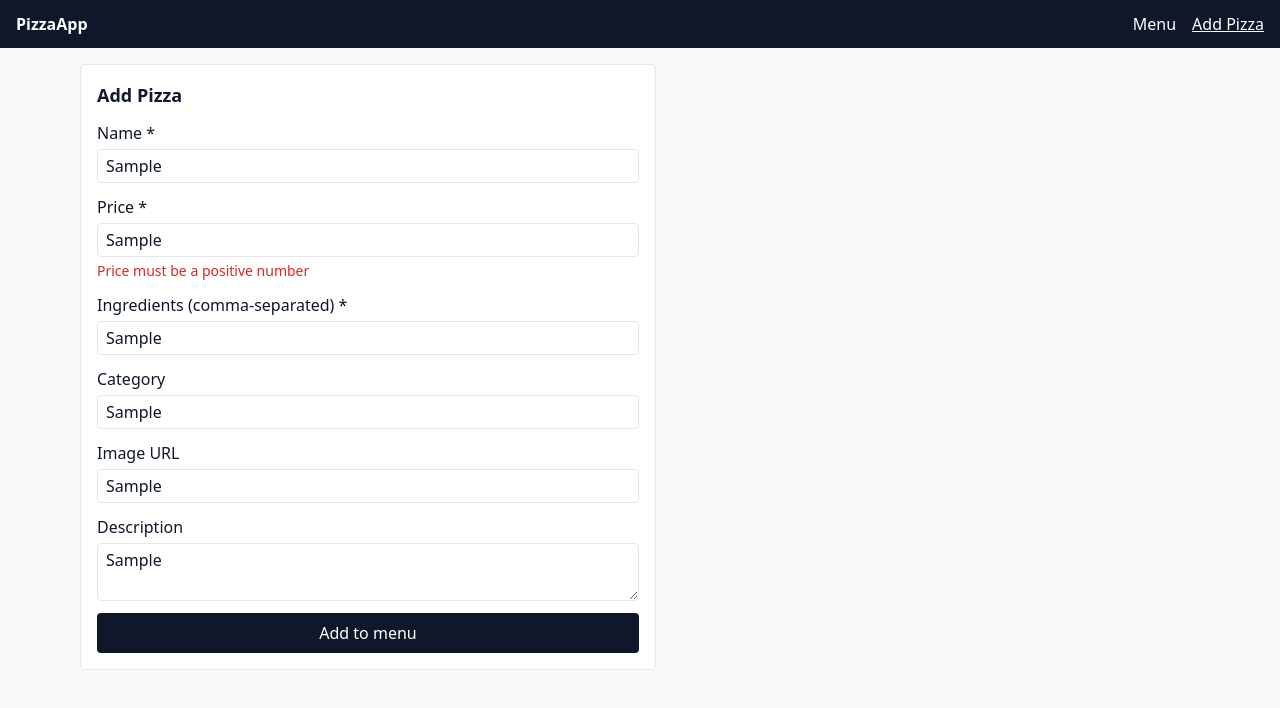
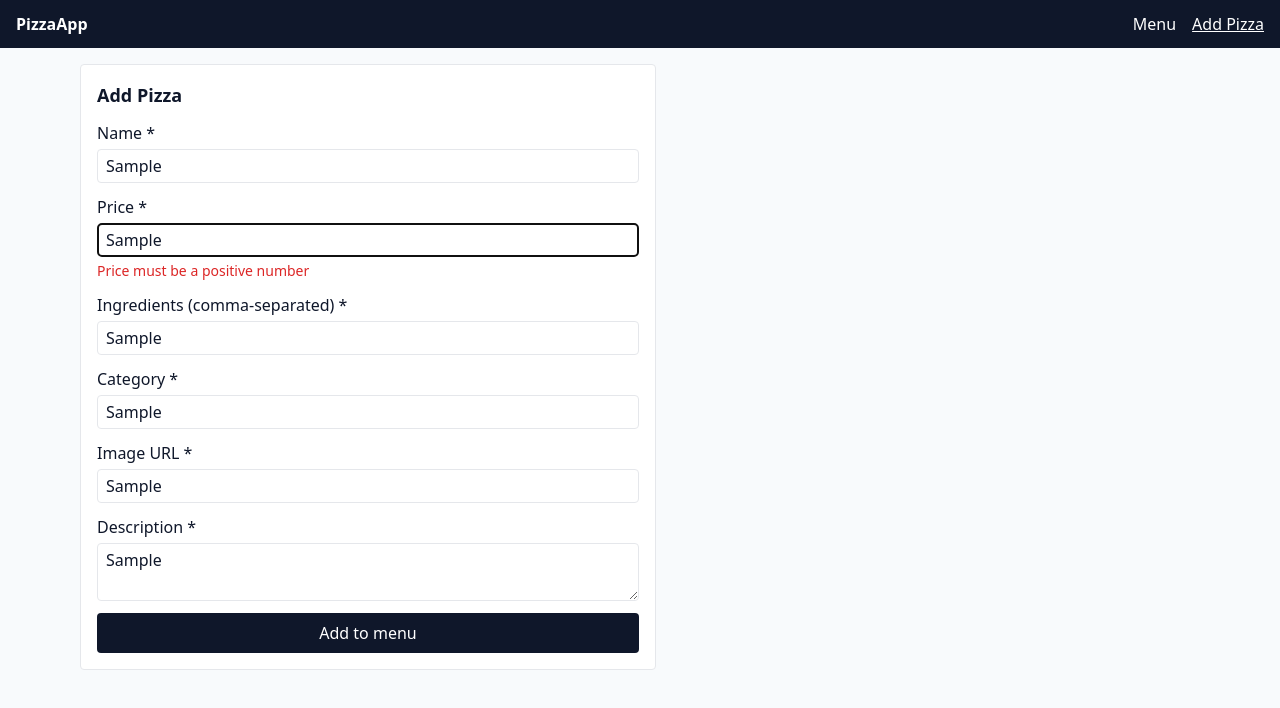
Before and after one commit to raeioul/pizzatime, a React (Vite) app: page /add in a window 1280 px wide. Both pictures are taken after typing "Sample", "Sample", "Sample", "Sample", "Sample", "Sample" into the empty fields and a click on the button "Add to menu". Shown: the top 708 px of the page. Built offline with nearby package versions, Linux system fonts and the light colour scheme.

Commit message:
Add useForm on AddPizza

```diff
--- a/package.json
+++ b/package.json
@@ -15,6 +15,7 @@
     "chart.js": "^4.4.1",
     "react": "^18.2.0",
     "react-dom": "^18.2.0",
+    "react-hook-form": "^7.70.0",
     "react-router-dom": "^6.23.0"
   },
   "devDependencies": {
--- a/public/data/pizzas.json
+++ /dev/null
@@ -1,40 +0,0 @@
-[
-    {
-        "id": "margherita",
-        "name": "Margherita",
-        "price": 5,
-        "ingredients": [
-            "tomato",
-            "mozzarella",
-            "basil"
-        ],
-        "imageUrl": "/images/margherita.jpg",
-        "category": "vegetarian"
-    },
-    {
-        "id": "hawaiana",
-        "name": "Hawaiana",
-        "price": 6,
-        "ingredients": [
-            "tomato",
-            "pineapple",
-            "cheese",
-            "ham"
-        ],
-        "imageUrl": "/images/hawaiana.jpg",
-        "category": "classic"
-    },
-    {
-        "id": "pepperoni",
-        "name": "Pepperoni",
-        "price": 7.5,
-        "ingredients": [
-            "tomato",
-            "mozzarella",
-            "cheese",
-            "pepperoni"
-        ],
-        "imageUrl": "/images/pepperoni.jpg",
-        "category": "meat"
-    }
-]
--- a/src/context/PizzaProvider.tsx
+++ b/src/context/PizzaProvider.tsx
@@ -1,6 +1,6 @@
 import React, { createContext, useContext, useEffect, useMemo, useState } from 'react';
 import type { Pizza, MenuFilters } from '../types';
-import pizzasData from '../../public/data/pizzas.json';
+import pizzasData from '../data/pizzas.json';
 
 type PizzaContextValue = {
     pizzas: Pizza[];
--- a/src/data/pizzas.json
+++ b/src/data/pizzas.json
@@ -31,6 +31,7 @@
         "ingredients": [
             "tomato",
             "mozzarella",
+            "cheese",
             "pepperoni"
         ],
         "imageUrl": "/images/pepperoni.jpg",
--- a/src/pages/AddPizza.tsx
+++ b/src/pages/AddPizza.tsx
@@ -1,4 +1,4 @@
-import { useState } from 'react';
+import { useForm } from 'react-hook-form';
 import { usePizzaContext } from '../context/PizzaProvider';
 import type { Pizza } from '../types';
 
@@ -11,91 +11,128 @@ type FormState = {
     description: string;
 };
 
-const initial: FormState = {
-    name: '',
-    price: '',
-    ingredients: '',
-    category: '',
-    imageUrl: '',
-    description: '',
-};
-
 export default function AddPizza() {
     const { addPizza } = usePizzaContext();
-    const [form, setForm] = useState<FormState>(initial);
-    const [errors, setErrors] = useState<Record<string, string>>({});
 
-    const validate = () => {
-        const e: Record<string, string> = {};
-        if (!form.name.trim()) e.name = 'Name is required';
-        const price = Number(form.price);
-        if (!form.price || isNaN(price) || price <= 0) e.price = 'Price must be a positive number';
-        const ing = form.ingredients.split(',').map(s => s.trim()).filter(Boolean);
-        if (ing.length === 0) e.ingredients = 'At least one ingredient';
-        setErrors(e);
-        return Object.keys(e).length === 0;
+    const {
+        register,
+        handleSubmit,
+        reset,
+        formState: { errors },
+    } = useForm<FormState>({
+        mode: 'onSubmit',
+        defaultValues: {
+            name: '',
+            price: '',
+            ingredients: '',
+            category: '',
+            imageUrl: '',
+            description: '',
+        },
+    });
+
+    const onSubmit = (data: FormState) => {
+        const price = Number(data.price);
+        const ingredients = data.ingredients
+            .split(',')
+            .map(s => s.trim())
+            .filter(Boolean);
+
+        const pizza: Pizza = {
+            id: data.name.toLowerCase().replace(/\s+/g, '-'),
+            name: data.name.trim(),
+            price,
+            ingredients,
+            category: data.category || 'special',
+            imageUrl: data.imageUrl || undefined,
+            description: data.description || undefined,
+        };
+
+        addPizza(pizza);
+        alert('Pizza added to menu!');
+        reset();
     };
 
-    const submit = (ev: React.FormEvent) => {
-        ev.preventDefault();
-        if (!validate()) return;
-        const price = Number(form.price);
-        const ingredients = form.ingredients.split(',').map(s => s.trim()).filter(Boolean);
-        const pizza: Pizza = {
-            id: form.name.toLowerCase().replace(/\s+/g, '-'),
-            name: form.name.trim(),
-            price,
-            ingredients,
-            category: form.category || 'special',
-            imageUrl: form.imageUrl || undefined,
-            description: form.description || undefined,
-        };
-        addPizza(pizza);
-        alert('Pizza added to menu!');
-        setForm(initial);
-    };
-
-    const set = (k: keyof FormState) => (e: React.ChangeEvent<HTMLInputElement | HTMLTextAreaElement>) =>
-        setForm(prev => ({ ...prev, [k]: e.target.value }));
-
     return (
-        <form onSubmit={submit} className="bg-white border rounded p-4 grid gap-3 max-w-xl">
+        <form
+            onSubmit={handleSubmit(onSubmit)}
+            className="bg-white border rounded p-4 grid gap-3 max-w-xl"
+        >
             <h2 className="text-lg font-semibold">Add Pizza</h2>
 
             <label className="grid gap-1">
                 <span>Name *</span>
-                <input value={form.name} onChange={set('name')} className="border rounded px-2 py-1" />
-                {errors.name && <span className="text-red-600 text-sm">{errors.name}</span>}
+                <input
+                    {...register('name', { required: 'Name is required' })}
+                    className="border rounded px-2 py-1"
+                />
+                {errors.name && <span className="text-red-600 text-sm">{errors.name.message}</span>}
             </label>
 
             <label className="grid gap-1">
                 <span>Price *</span>
-                <input value={form.price} onChange={set('price')} className="border rounded px-2 py-1" />
-                {errors.price && <span className="text-red-600 text-sm">{errors.price}</span>}
+                <input
+                    {...register('price', {
+                        required: 'Price is required',
+                        validate: value =>
+                            !isNaN(Number(value)) && Number(value) > 0
+                                ? true
+                                : 'Price must be a positive number',
+                    })}
+                    className="border rounded px-2 py-1"
+                />
+                {errors.price && <span className="text-red-600 text-sm">{errors.price.message}</span>}
             </label>
 
             <label className="grid gap-1">
                 <span>Ingredients (comma-separated) *</span>
-                <input value={form.ingredients} onChange={set('ingredients')} className="border rounded px-2 py-1" />
-                {errors.ingredients && <span className="text-red-600 text-sm">{errors.ingredients}</span>}
+                <input
+                    {...register('ingredients', {
+                        required: 'Ingredients are required',
+                        validate: value =>
+                            value.split(',').map(s => s.trim()).filter(Boolean).length > 0
+                                ? true
+                                : 'At least one ingredient required',
+                    })}
+                    className="border rounded px-2 py-1"
+                />
+                {errors.ingredients && (
+                    <span className="text-red-600 text-sm">{errors.ingredients.message}</span>
+                )}
             </label>
 
             <label className="grid gap-1">
-                <span>Category</span>
-                <input value={form.category} onChange={set('category')} className="border rounded px-2 py-1" />
+                <span>Category *</span>
+                <input
+                    {...register('category', { required: 'Category is required' })}
+                    className="border rounded px-2 py-1"
+                />
+                {errors.category && <span className="text-red-600 text-sm">{errors.category.message}</span>}
             </label>
 
             <label className="grid gap-1">
-                <span>Image URL</span>
-                <input value={form.imageUrl} onChange={set('imageUrl')} className="border rounded px-2 py-1" />
+                <span>Image URL *</span>
+                <input
+                    {...register('imageUrl', { required: 'Image URL is required' })}
+                    className="border rounded px-2 py-1"
+                />
+                {errors.imageUrl && <span className="text-red-600 text-sm">{errors.imageUrl.message}</span>}
             </label>
 
             <label className="grid gap-1">
-                <span>Description</span>
-                <textarea value={form.description} onChange={set('description')} className="border rounded px-2 py-1" />
+                <span>Description *</span>
+                <textarea
+                    {...register('description', { required: 'Description is required' })}
+                    className="border rounded px-2 py-1"
+                />
+                {errors.description && (
+                    <span className="text-red-600 text-sm">{errors.description.message}</span>
+                )}
             </label>
 
-            <button className="px-4 py-2 bg-slate-900 text-white rounded hover:bg-slate-800">Add to menu</button>
+            <button className="px-4 py-2 bg-slate-900 text-white rounded hover:bg-slate-800">
+                Add to menu
+            </button>
         </form>
     );
 }
```
Also changed, not shown: 1 other file (tests, documents, lock files or other folders).
